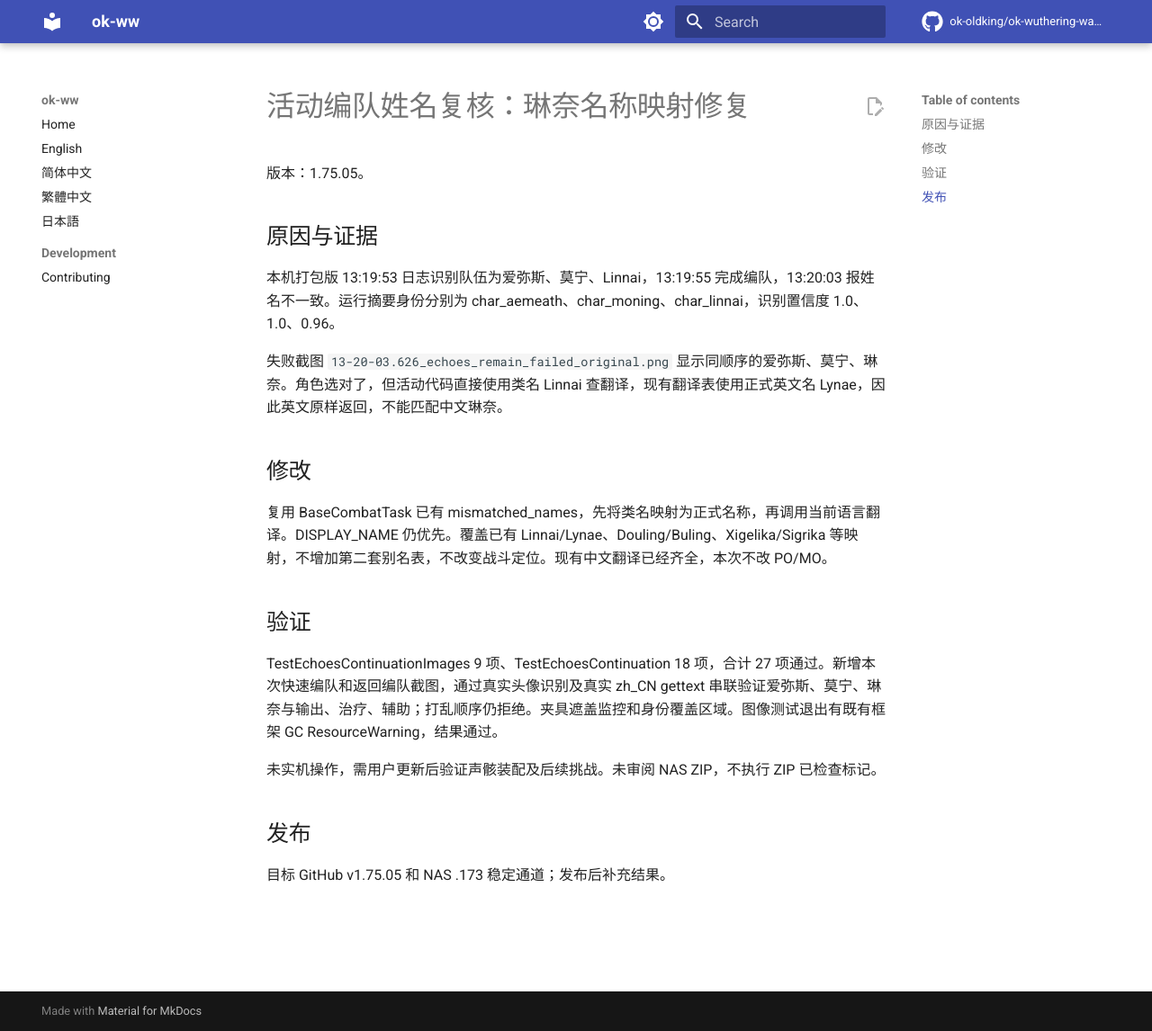
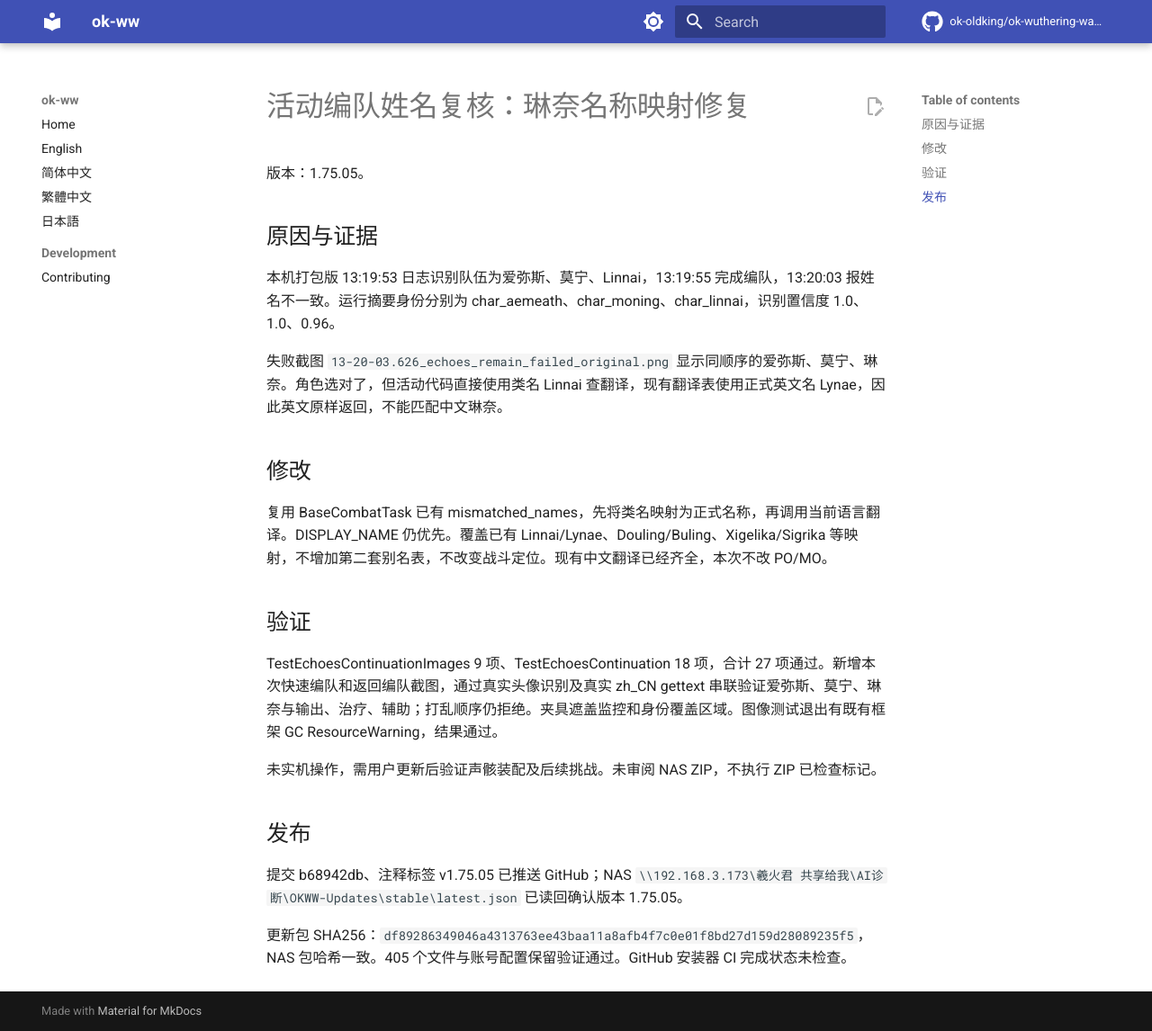
Before and after one commit to xihuojun2020-tech/okww-custom, an MkDocs documentation site: the page built from docs/reviews/2026-09-15-echoes-lynae-name-fix.md, in a window 1280 px wide and 1146 px high. Shown: the whole window at 90% size. Built offline with MkDocs 1.6.1 and Material for MkDocs 9.7.7, drawn with Linux system fonts in a browser that asks for light colours; comment, search, counter and statistics services are not loaded.

Commit message:
docs: record formation name fix publication

```diff
--- a/docs/reviews/2026-09-15-echoes-lynae-name-fix.md
+++ b/docs/reviews/2026-09-15-echoes-lynae-name-fix.md
@@ -20,4 +20,6 @@ TestEchoesContinuationImages 9 项、TestEchoesContinuation 18 项，合计 27
 
 ## 发布
 
-目标 GitHub v1.75.05 和 NAS .173 稳定通道；发布后补充结果。
+提交 b68942db、注释标签 v1.75.05 已推送 GitHub；NAS `\\192.168.3.173\羲火君 共享给我\AI诊断\OKWW-Updates\stable\latest.json` 已读回确认版本 1.75.05。
+
+更新包 SHA256：`df89286349046a4313763ee43baa11a8afb4f7c0e01f8bd27d159d28089235f5`，NAS 包哈希一致。405 个文件与账号配置保留验证通过。GitHub 安装器 CI 完成状态未检查。
```
